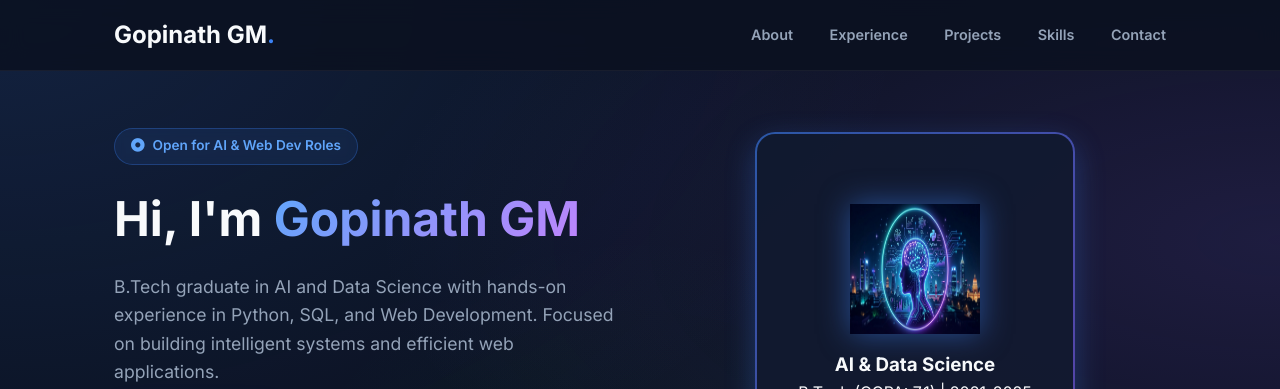
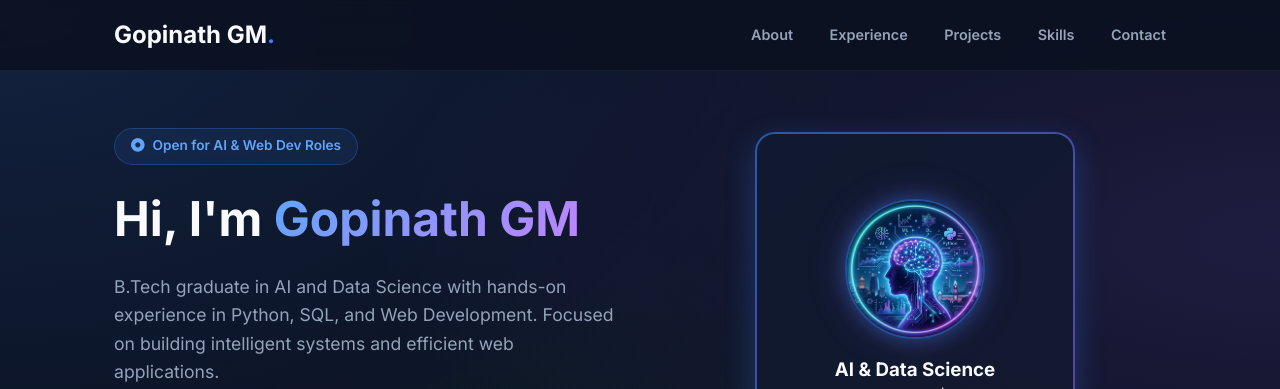
Before and after one commit to GOPINATHGM/portfolio, a plain HTML site: page index.html in a window 1280 px wide. Shown: the top 389 px of the page. Drawn offline with Linux system fonts and the light colour scheme; files whose address does not match are found by name.

Commit message:
Restore and enhance CSS styles
Restored and enhanced CSS styles for various components, including navbar, buttons, cards, and layout. Added hover effects and improved gradient backgrounds.

```diff
--- a/style.css
+++ b/style.css
@@ -213,11 +213,23 @@ h1 { font-size: 3rem; margin: 1rem 0; font-weight: 700; }
     padding: 1.5rem;
 }
 
+/* Circular Image Styling for Glow Card */
 .hero-img {
-    width: 130px;
-    height: 130px;
+    width: 140px;
+    height: 140px;
+    object-fit: cover;
+    border-radius: 50%;
     margin-bottom: 1rem;
-    filter: drop-shadow(0 0 15px rgba(59, 130, 246, 0.5));
+    border: 2px solid rgba(59, 130, 246, 0.5);
+    box-shadow: 0 0 20px rgba(59, 130, 246, 0.4),
+                0 0 40px rgba(139, 92, 246, 0.2);
+    transition: transform 0.3s ease, box-shadow 0.3s ease;
+}
+
+.hero-img:hover {
+    transform: scale(1.05);
+    box-shadow: 0 0 25px rgba(59, 130, 246, 0.6),
+                0 0 50px rgba(139, 92, 246, 0.4);
 }
 
 .icon-circle {
```
